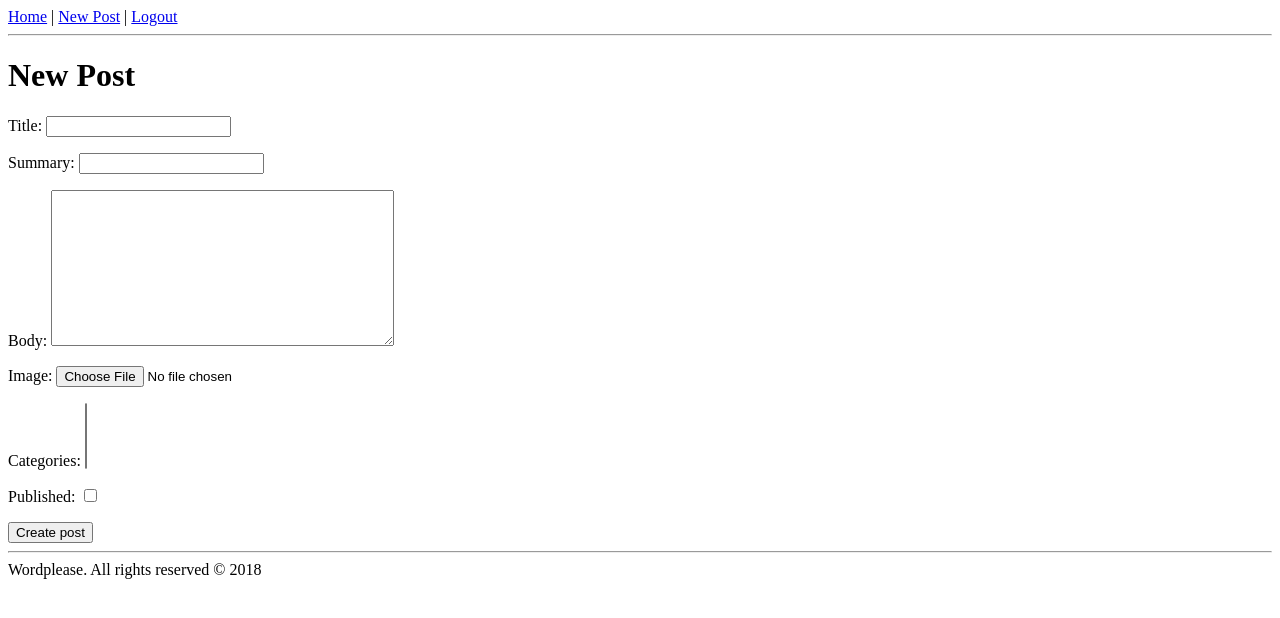
After one commit to migueloteroprado/Wordplease, a Django app: page /new-post in a window 1280 px wide. The commit adds this page. Shown: the top 618 px of the page. Run offline with Django 3.2, Linux system fonts and the light colour scheme; the visitor is signed in with stand-in values (Sample User, id 1); data that the repository does not hold is empty.

Commit message:
add new post url, form, view and template

```diff
--- /dev/null
+++ b/posts/forms.py
@@ -0,0 +1,10 @@
+from django import forms
+
+from posts.models import Post
+
+
+class NewPostForm(forms.ModelForm):
+
+    class Meta:
+        model = Post
+        fields = ['title', 'summary', 'body', 'image', 'categories', 'published']
--- a/posts/models.py
+++ b/posts/models.py
@@ -13,7 +13,7 @@ class Post(models.Model):
     image = models.FileField(blank=True, null=True)
     categories = models.ManyToManyField(Category)
     published = models.BooleanField()
-    pub_date = models.DateTimeField(auto_now_add=True)
+    pub_date = models.DateTimeField()
     last_modification = models.DateTimeField(auto_now=True)
 
     def __str__(self):
--- /dev/null
+++ b/posts/templates/posts/new-post.html
@@ -0,0 +1,13 @@
+{% extends "base.html" %}
+
+{% block head_title %} New Post {% endblock %}
+
+{% block main_title %} New Post {% endblock %}
+
+{% block main_body %}
+    <form method="post" novalidate enctype="multipart/form-data">
+        {% csrf_token %}
+        {{ form.as_p }}
+        <button type="submit">Create post</button>
+    </form>
+{% endblock %}
--- a/posts/urls.py
+++ b/posts/urls.py
@@ -1,7 +1,8 @@
 from django.urls import path
 
-from posts.views import PostListView
+from posts.views import PostListView, NewPostView
 
 urlpatterns = [
-    path('', PostListView.as_view(), name='home')
+    path('', PostListView.as_view(), name='home'),
+    path('new-post', NewPostView.as_view(), name='new_post'),
 ]
--- a/posts/views.py
+++ b/posts/views.py
@@ -1,20 +1,39 @@
+from django.contrib import messages
+from django.contrib.auth.decorators import login_required
 from django.core.paginator import Paginator
 from django.shortcuts import render
+from django.utils.decorators import method_decorator
 from django.views import View
 
+from posts.forms import NewPostForm
 from posts.models import Post
+from project.settings import ITEMS_PER_PAGE
 
 
 class PostListView(View):
 
     def get(self, request):
-        # 1) Obtener los posts de la base de datos que están publicados
         posts_list = Post.objects.prefetch_related('categories').select_related('owner').filter(published=True).order_by('-last_modification')
-
-        paginator = Paginator(posts_list, 10)  # Show 10 posts per page
+        paginator = Paginator(posts_list, ITEMS_PER_PAGE)
         page = request.GET.get('page')
         posts = paginator.get_page(page)
-
-        # 2) Pasar los anuncios a la plantilla para que ésta los muestre en HTML
         context = {'posts': posts}
         return render(request, 'posts/home.html', context)
+
+
+class NewPostView(View):
+
+    @method_decorator(login_required)
+    def get(self, request):
+        form = NewPostForm()
+        return render(request, 'posts/new-post.html', {'form': form})
+
+    @method_decorator(login_required)
+    def post(self, request):
+        new_post = Post(owner=request.user)
+        form = NewPostForm(request.POST, request.FILES, instance=new_post)
+        if form.is_valid():
+            new_post = form.save()
+            messages.success(request, 'Post {0} created successfully!'.format(new_post.title))
+            form = NewPostForm()
+        return render(request, 'posts/new-post.html', {'form': form})
--- a/project/settings.py
+++ b/project/settings.py
@@ -127,6 +127,8 @@ STATIC_URL = '/static/'
 MEDIA_ROOT = os.path.join(BASE_DIR, 'media')
 MEDIA_URL = '/uploads/'
 
+ITEMS_PER_PAGE = 10
+
 LOGGING = {
     'version': 1,
     'filters': {
--- /dev/null
+++ b/requeriments.txt
@@ -0,0 +1,2 @@
+Django==2.1.3
+pytz==2018.7
--- a/ui/templates/base.html
+++ b/ui/templates/base.html
@@ -3,7 +3,7 @@
 <html lang="en">
 <head>
     <meta charset="UTF-8">
-    <title>{% block head_title %} Django Pop {% endblock %}</title>
+    <title>{% block head_title %} Wordplease {% endblock %}</title>
     <style>
         .message.error { color: red; }
         .message.success { color: green; }
@@ -17,6 +17,7 @@
             <a href="{% url 'login' %}">Login</a> |
             <a href="{% url 'signup' %}">Sign up</a>
         {% else %}
+            <a href="{% url 'new_post' %}">New Post</a> |
             <a href="{% url 'logout' %}">Logout</a>
         {% endif %}
     </nav>
```
